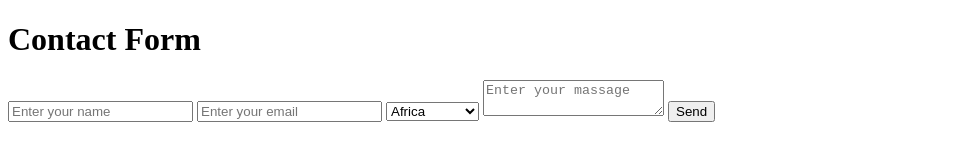
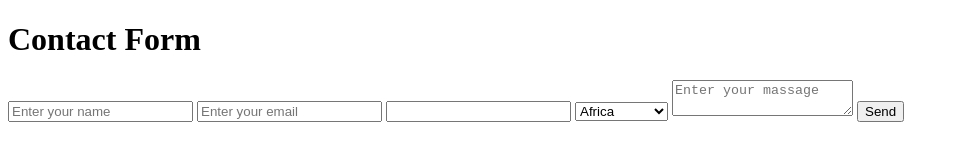
Before and after one commit to zuriher7860/My-Project, a plain HTML site: page index.html in a window 1280 px wide. Shown: the whole page, without its empty margins (0-959 px from the left). Drawn offline with Linux system fonts and the light colour scheme.

Commit message:
index.html

```diff
--- a/index.html
+++ b/index.html
@@ -12,6 +12,7 @@
 <form action="https://formsubmit.co/c34461f48e66596d247471a91e81e6e2"method="POST">
 <input type="text" name="name" id="name"placeholder="Enter your name"required>
 <input type="email" name="email" id="email"placeholder="Enter your email"required>
+<input type="tel">
 <select>
     <option>Africa</option>
     <option>India</option>
```
